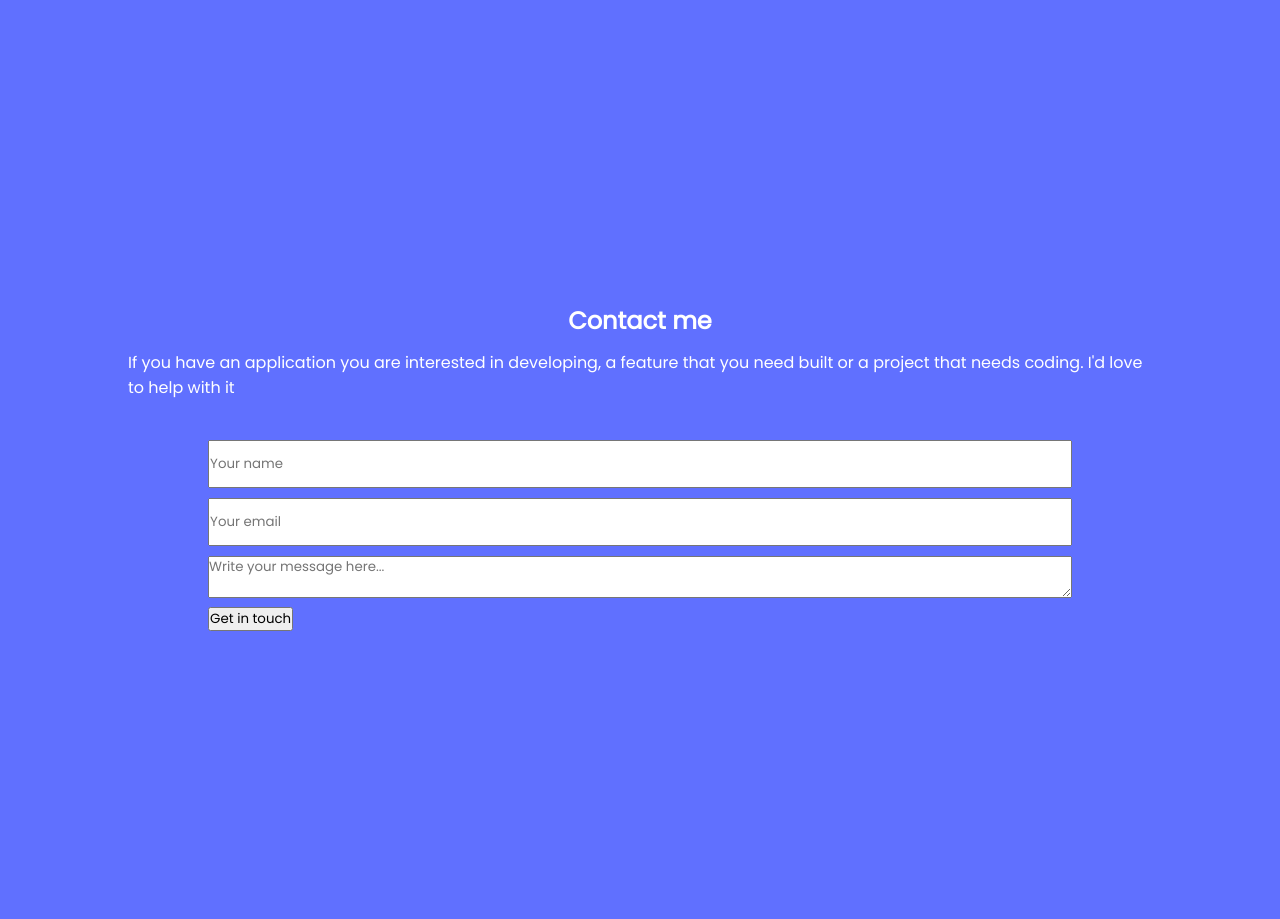
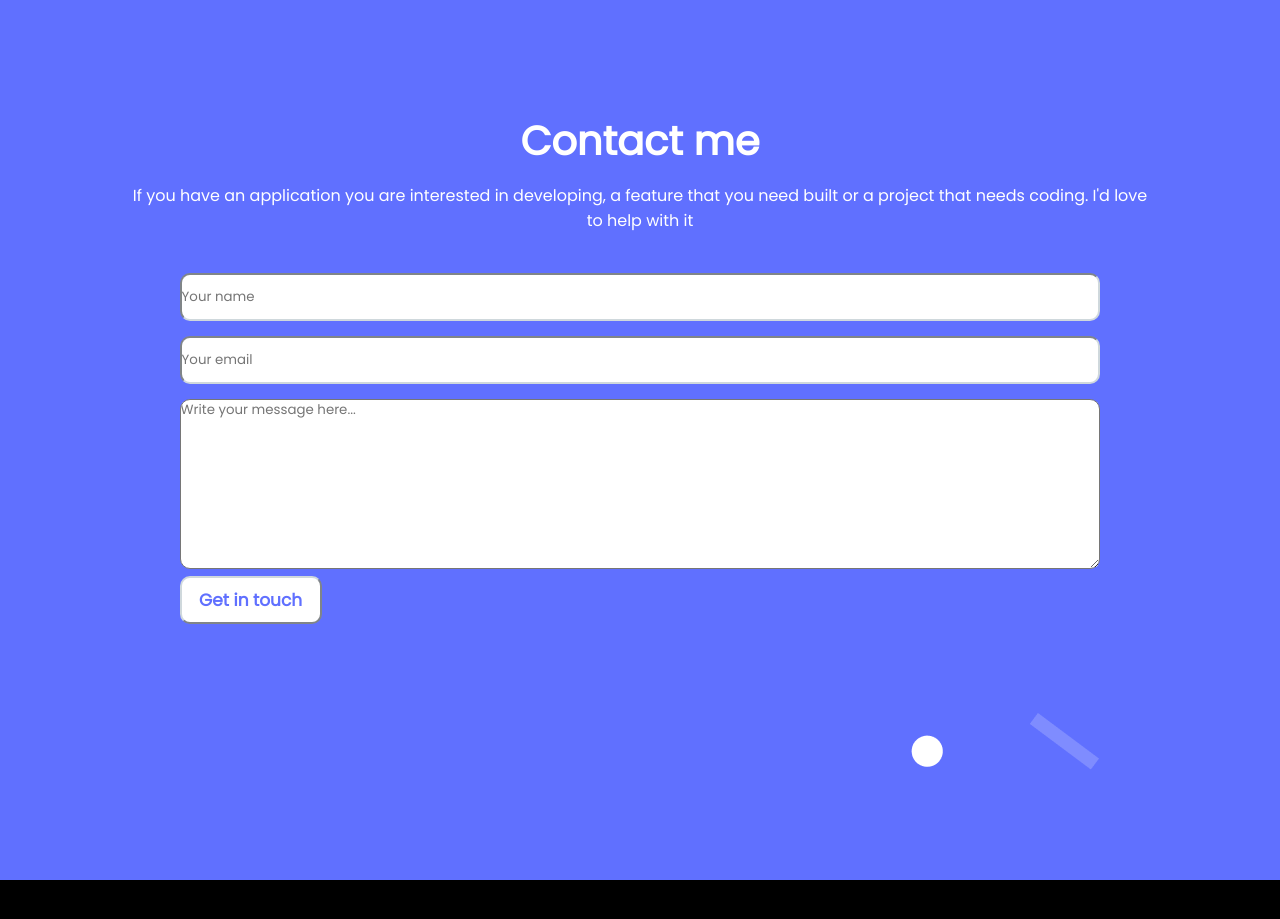
Before and after one commit to smunoz1988/Portfolio-mobile-first, a plain HTML site: page index.html in a window 1280 px wide. Shown: the part 8596-9515 px from the top of the page. After the commit the page ends 9476 px from the top, so only its background shows below. Drawn offline with Linux system fonts and the light colour scheme.

Commit message:
Add contact sesion background, fix size on form items

```diff
--- a/index.html
+++ b/index.html
@@ -157,9 +157,9 @@
         </div>
     </section>
     <div id="class_background">
-        <section class="contactMe">
+        <section class="contactMe" id="contact_back">
             <h2>Contact me</h2>
-            <p>If you have an application you are interested in developing, a feature that you need built or a project that needs coding.
+            <p class="contact_info">If you have an application you are interested in developing, a feature that you need built or a project that needs coding.
             I'd love to help with it</p>
             <form action="">
                 <input required type="text" name="user_name" maxlength="30" placeholder="Your name" class="form_info">
--- a/styles/style.css
+++ b/styles/style.css
@@ -192,7 +192,7 @@ h1 {
   display: flex;
   flex-direction: column;
   align-items: start;
-  padding: 30% 10% 45% 10%;
+  padding: 30% 10% 30% 10%;
   border-top-right-radius: 80px;
 }
 
@@ -277,28 +277,67 @@ h1 {
   display: flex;
   flex-direction: column;
   align-items: center;
-  padding: 30% 10% 45% 10%;
+  padding: 30% 10% 20% 10%;
   border-top-left-radius: 80px;
   color: white;
 }
 
-.contactMe p {
+.contactMe h2 {
+  font-size: 40px;
+  font-weight: bold;
+}
+
+.contact_info {
   margin-top: 12px;
   margin-bottom: 40px;
+  font-size: 16px;
+  text-align: center;
 }
 
 .form_info {
   width: 100%;
   height: 48px;
-  margin-bottom: 10px;
+  margin-bottom: 15px;
+  border-radius: 10px;
+  border-color: #cfd8dc;
 }
 
 #user_message {
   width: 100%;
+  height: 170px;
+  border-radius: 10px;
 }
 
 #class_background {
   background-color: white;
+}
+
+form button {
+  width: 142px;
+  height: 48px;
+  border-radius: 10px;
+  background-color: white;
+  color: #6070ff;
+  font-size: 17px;
+  font-weight: 700;
+  border-color: #cfd8dc;
+}
+
+#contact_back {
+  background-image:
+    url(../images/Ellipse1.png),
+    url(../images/EllipseC12.png),
+    url(../images/RectangleC7.png),
+    url(../images/EllipseC5.png),
+    url(../images/RectangleC4.png);
+  background-position:
+    100% 9%,
+    44% 8%,
+    85% 90%,
+    73% 90%,
+    100% 4.5%;
+  background-repeat: no-repeat;
+  display: flex;
 }
 
 /* Minimum desktop screen size should be 768px. this will be changed in the next summits when i make the deskopt */
```
Also changed, not shown: images/Ellipse1.png (added), images/EllipseC12.png (added), images/EllipseC5.png (added), images/RectangleC4.png (added), images/RectangleC7.png (added).
